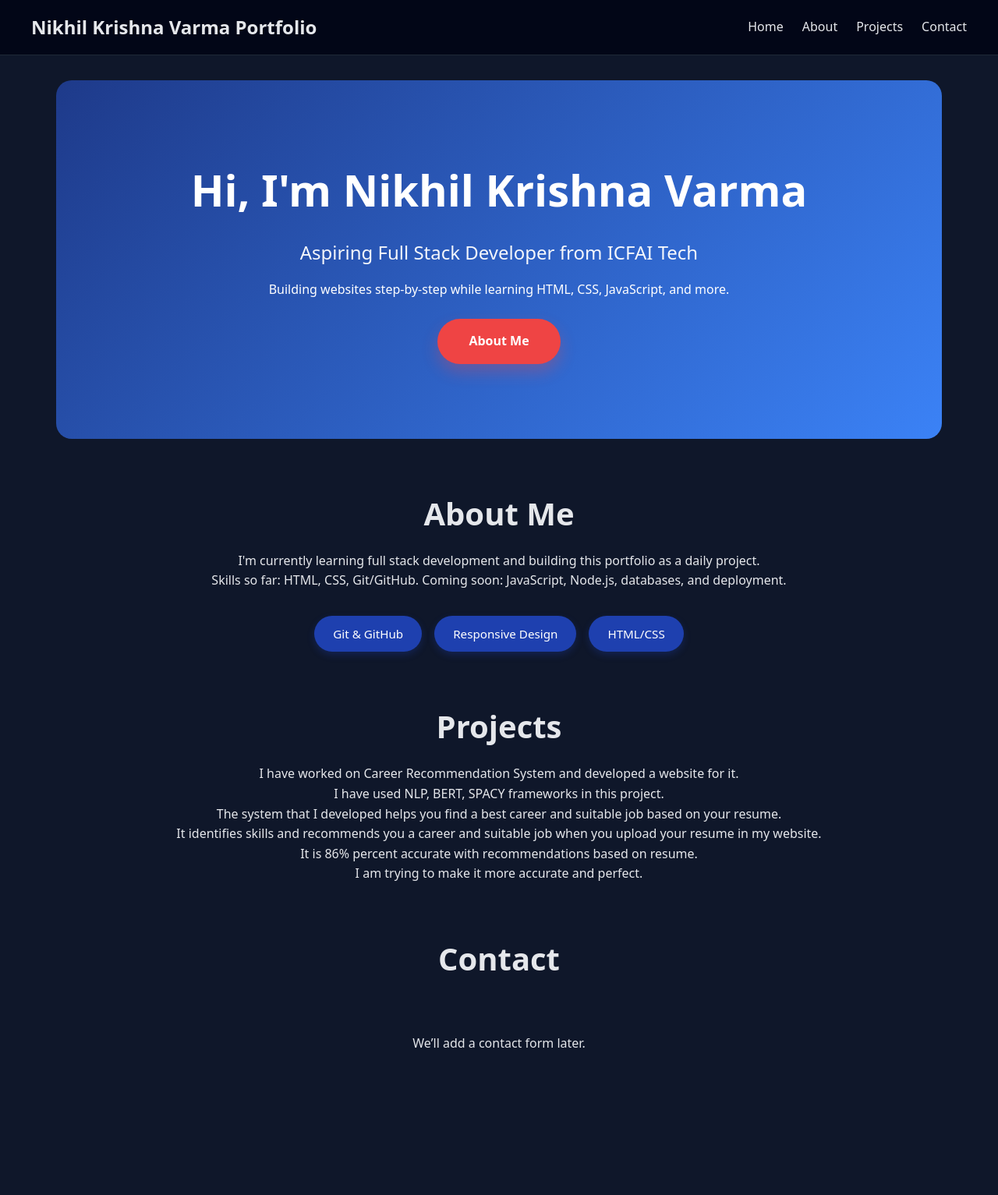
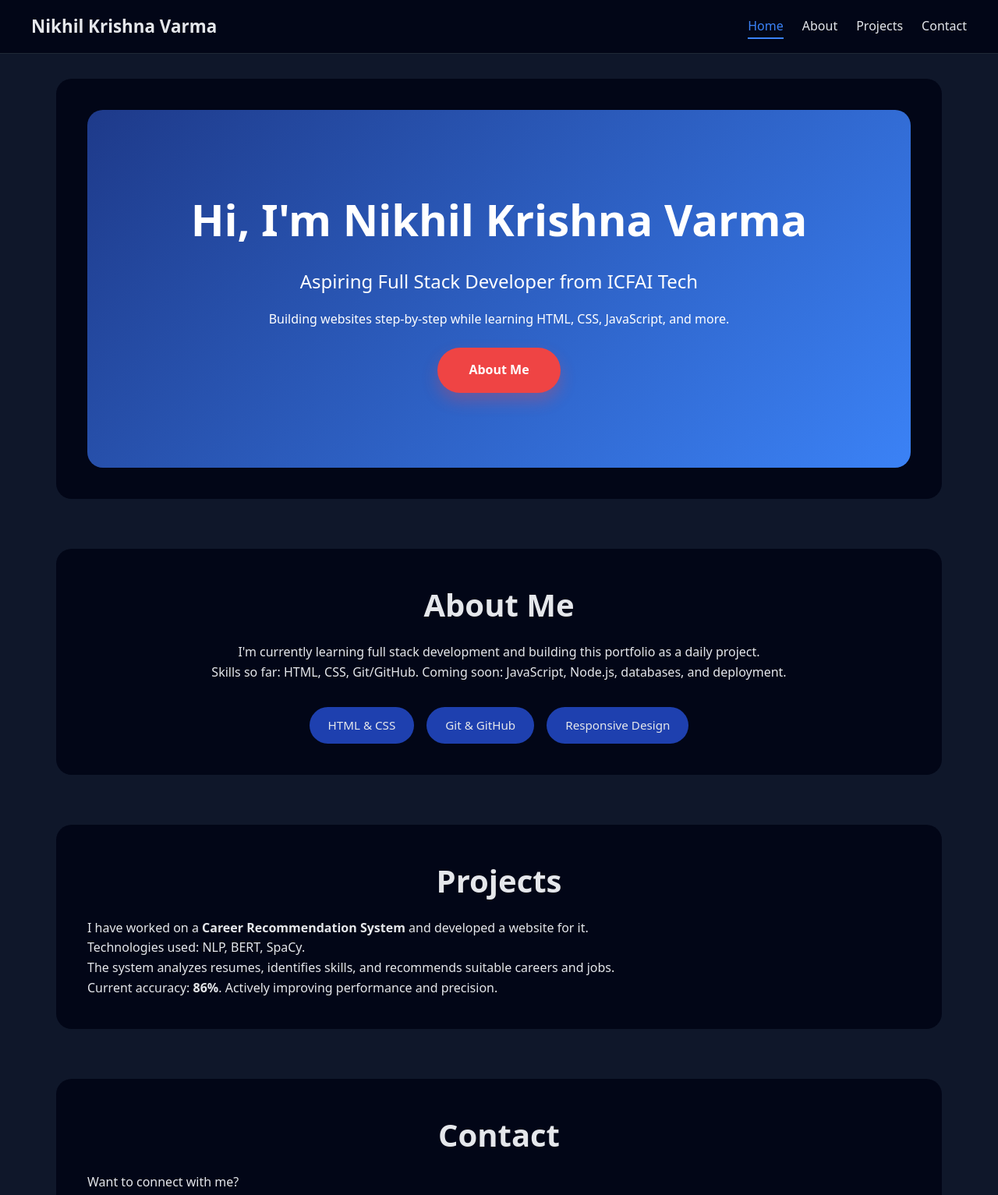
Before and after one commit to dantulurinikhil30-debug/my-portfolio, a plain HTML site: page index.html in a window 1280 px wide. Shown: the top 1533 px of the page at 78% size. Before the commit the page ends 1384 px from the top, so only its background shows below. Drawn offline with Linux system fonts and the light colour scheme.

Commit message:
Day-3 of updating my design and website

```diff
--- a/index.html
+++ b/index.html
@@ -3,15 +3,16 @@
 <head>
   <meta charset="UTF-8" />
   <meta name="viewport" content="width=device-width, initial-scale=1.0" />
-  <title>My Portfolio</title>
+  <title>Nikhil Krishna Varma | Portfolio</title>
   <link rel="stylesheet" href="styles.css" />
 </head>
 <body>
+
   <header>
     <nav>
-      <h1>Nikhil Krishna Varma Portfolio</h1>
+      <h1>Nikhil Krishna Varma</h1>
       <ul>
-        <li><a href="#home">Home</a></li>
+        <li><a href="#home" class="active">Home</a></li>
         <li><a href="#about">About</a></li>
         <li><a href="#projects">Projects</a></li>
         <li><a href="#contact">Contact</a></li>
@@ -20,6 +21,8 @@
   </header>
 
   <main>
+
+    <!-- HOME -->
     <section id="home">
       <div class="hero">
         <h1>Hi, I'm Nikhil Krishna Varma</h1>
@@ -29,38 +32,52 @@
       </div>
     </section>
 
+    <!-- ABOUT -->
     <section id="about">
       <h2>About Me</h2>
       <div class="about-content">
-        <p>I'm currently learning full stack development and building this portfolio as a daily project.</p>
-        <p>Skills so far: HTML, CSS, Git/GitHub. Coming soon: JavaScript, Node.js, databases, and deployment.</p>
+        <p>
+          I'm currently learning full stack development and building this portfolio as a daily project.
+        </p>
+        <p>
+          Skills so far: HTML, CSS, Git/GitHub. Coming soon: JavaScript, Node.js, databases, and deployment.
+        </p>
+
         <ul class="skills">
+          <li>HTML & CSS</li>
           <li>Git & GitHub</li>
           <li>Responsive Design</li>
-          <li>HTML/CSS</li>
         </ul>
       </div>
     </section>
 
+    <!-- PROJECTS -->
     <section id="projects">
       <h2>Projects</h2>
-      <center>
-      <p>I have worked on Career Recommendation System and developed a website for it.</p>
-      <p>I have used NLP, BERT, SPACY frameworks in this project.</p>
-      <p>The system that I developed helps you find a best career and suitable job based on your resume.</p>
-      <p>It identifies skills and recommends you a career and suitable job when you upload your resume in my website. </p>
-      <p>It is 86% percent accurate with recommendations based on resume.</p>
-      <p>I am trying to make it more accurate and perfect.</p></center>
+      <p>
+        I have worked on a <strong>Career Recommendation System</strong> and developed a website for it.
+      </p>
+      <p>
+        Technologies used: NLP, BERT, SpaCy.
+      </p>
+      <p>
+        The system analyzes resumes, identifies skills, and recommends suitable careers and jobs.
+      </p>
+      <p>
+        Current accuracy: <strong>86%</strong>. Actively improving performance and precision.
+      </p>
     </section>
 
+    <!-- CONTACT -->
     <section id="contact">
-      <h2>Contact</h2></section><center>
-      <p>We’ll add a contact form later.</p>
-    </section></center>
+      <h2>Contact</h2>
+      <p>Want to connect with me?</p>
+      <a href="mailto:your-email@gmail.com" class="cta-button">
+        Contact Me
+      </a>
+    </section>
+
   </main>
-  <script src="script.js"></script>
-</body>
-</html>
 
   <script src="script.js"></script>
 </body>
--- a/script.js
+++ b/script.js
@@ -1,2 +1,20 @@
-// Add interactivity later
-console.log("Portfolio loaded!");
+const sections = document.querySelectorAll("section");
+const navLinks = document.querySelectorAll("nav a");
+
+window.addEventListener("scroll", () => {
+  let current = "";
+
+  sections.forEach(section => {
+    const sectionTop = section.offsetTop - 120;
+    if (window.scrollY >= sectionTop) {
+      current = section.getAttribute("id");
+    }
+  });
+
+  navLinks.forEach(link => {
+    link.classList.remove("active");
+    if (link.getAttribute("href") === `#${current}`) {
+      link.classList.add("active");
+    }
+  });
+});
--- a/styles.css
+++ b/styles.css
@@ -3,6 +3,10 @@
   margin: 0;
   padding: 0;
   font-family: system-ui, -apple-system, BlinkMacSystemFont, "Segoe UI", sans-serif;
+}
+
+html {
+  scroll-behavior: smooth;
 }
 
 body {
@@ -11,6 +15,7 @@ body {
   line-height: 1.6;
 }
 
+/* HEADER */
 header {
   background: #020617;
   border-bottom: 1px solid #1f2937;
@@ -29,7 +34,7 @@ nav {
 }
 
 nav h1 {
-  font-size: 1.5rem;
+  font-size: 1.4rem;
 }
 
 nav ul {
@@ -41,21 +46,35 @@ nav ul {
 nav a {
   color: #e5e7eb;
   text-decoration: none;
-  transition: color 0.3s;
+  transition: 0.3s;
 }
 
-nav a:hover {
+nav a:hover,
+nav a.active {
   color: #3b82f6;
+  border-bottom: 2px solid #3b82f6;
+  padding-bottom: 4px;
 }
 
+/* MAIN */
 main {
   max-width: 1200px;
   margin: 0 auto;
   padding: 2rem;
 }
 
+/* SECTIONS */
 section {
   margin-bottom: 4rem;
+  padding: 2.5rem;
+  background: #020617;
+  border-radius: 20px;
+  transition: transform 0.3s ease, box-shadow 0.3s ease;
+}
+
+section:hover {
+  transform: translateY(-6px);
+  box-shadow: 0 20px 40px rgba(59, 130, 246, 0.15);
 }
 
 h2 {
@@ -64,14 +83,13 @@ h2 {
   text-align: center;
 }
 
-/* Hero Section */
+/* HERO */
 .hero {
   text-align: center;
   padding: 6rem 2rem;
   background: linear-gradient(135deg, #1e3a8a, #3b82f6);
   color: white;
   border-radius: 20px;
-  margin-bottom: 2rem;
 }
 
 .hero h1 {
@@ -82,9 +100,9 @@ h2 {
 .hero-subtitle {
   font-size: 1.5rem;
   margin-bottom: 1rem;
-  opacity: 0.95;
 }
 
+/* BUTTON */
 .cta-button {
   display: inline-block;
   background: #ef4444;
@@ -94,17 +112,16 @@ h2 {
   border-radius: 50px;
   font-weight: bold;
   margin-top: 1.5rem;
-  transition: all 0.3s;
+  transition: 0.3s;
   box-shadow: 0 10px 20px rgba(239, 68, 68, 0.3);
 }
 
 .cta-button:hover {
   background: #dc2626;
-  transform: translateY(-2px);
-  box-shadow: 0 15px 30px rgba(239, 68, 68, 0.4);
+  transform: translateY(-3px);
 }
 
-/* About Section */
+/* ABOUT */
 .about-content {
   max-width: 800px;
   margin: 0 auto;
@@ -122,27 +139,12 @@ h2 {
 
 .skills li {
   background: #1e40af;
-  color: white;
   padding: 0.7rem 1.5rem;
   border-radius: 25px;
   font-size: 0.95rem;
-  box-shadow: 0 4px 10px rgba(30, 64, 175, 0.3);
 }
 
-/* Smooth scrolling */
-html {
-  scroll-behavior: smooth;
-}
-
-/* Footer */
-footer {
-  background: #020617;
-  text-align: center;
-  padding: 2rem;
-  border-top: 1px solid #1f2937;
-}
-
-/* Responsive */
+/* RESPONSIVE */
 @media (max-width: 768px) {
   .hero h1 {
     font-size: 2.5rem;
@@ -152,8 +154,4 @@ footer {
     flex-direction: column;
     gap: 1rem;
   }
-
-  main {
-    padding: 1rem;
-  }
 }
```
